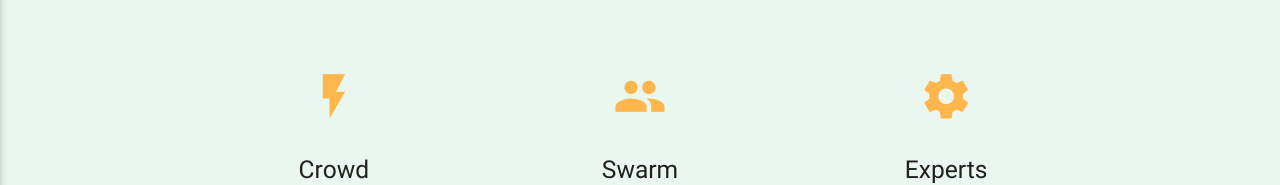
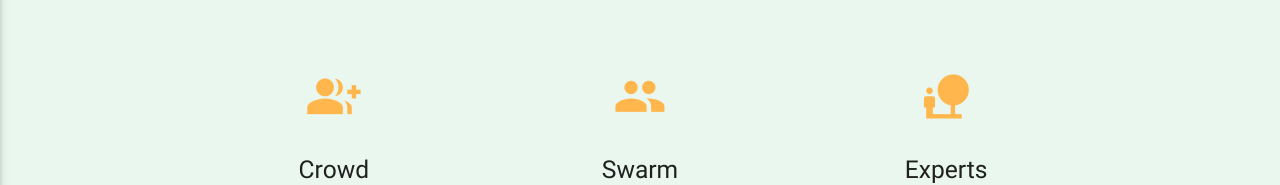
Before and after one commit to mischamischa/coolhunting, a plain HTML site: page index.html in a window 1280 px wide. Shown: the part 336-521 px from the top of the page. Drawn offline with nearby package versions, Linux system fonts and the light colour scheme.

Commit message:
Merge branch 'master' of https://github.com/mischamischa/coolhunting
# Conflicts:
#	index.html

```diff
--- a/index.html
+++ b/index.html
@@ -58,7 +58,7 @@
       <div class="row">
         <div class="col s12 m4">
           <div class="icon-block">
-            <h2 class="center orange-text text-lighten-2"><i class="material-icons">flash_on</i></h2>
+            <h2 class="center orange-text text-lighten-2"><i class="material-icons">group_add</i></h2>
             <h5 class="center">Crowd</h5>
 
             <p class="light">Lorem ipsum dolor sit amet, consetetur sadipscing elitr, sed diam nonumy eirmod tempor invidunt ut labore et dolore magna aliquyam erat, sed diam voluptua. At vero eos et accusam et justo duo dolores et ea rebum. Stet clita kasd gubergren, no sea takimata sanctus est Lorem ipsum dolor sit amet.</p>
@@ -76,7 +76,7 @@
 
         <div class="col s12 m4">
           <div class="icon-block">
-            <h2 class="center orange-text text-lighten-2"><i class="material-icons">settings</i></h2>
+            <h2 class="center orange-text text-lighten-2"><i class="material-icons">nature_people</i></h2>
             <h5 class="center">Experts</h5>
 
             <p class="light">Lorem ipsum dolor sit amet, consetetur sadipscing elitr, sed diam nonumy eirmod tempor invidunt ut labore et dolore magna aliquyam erat, sed diam voluptua. At vero eos et accusam et justo duo dolores et ea rebum. Stet clita kasd gubergren, no sea takimata sanctus est Lorem ipsum dolor sit amet.</p>
```
